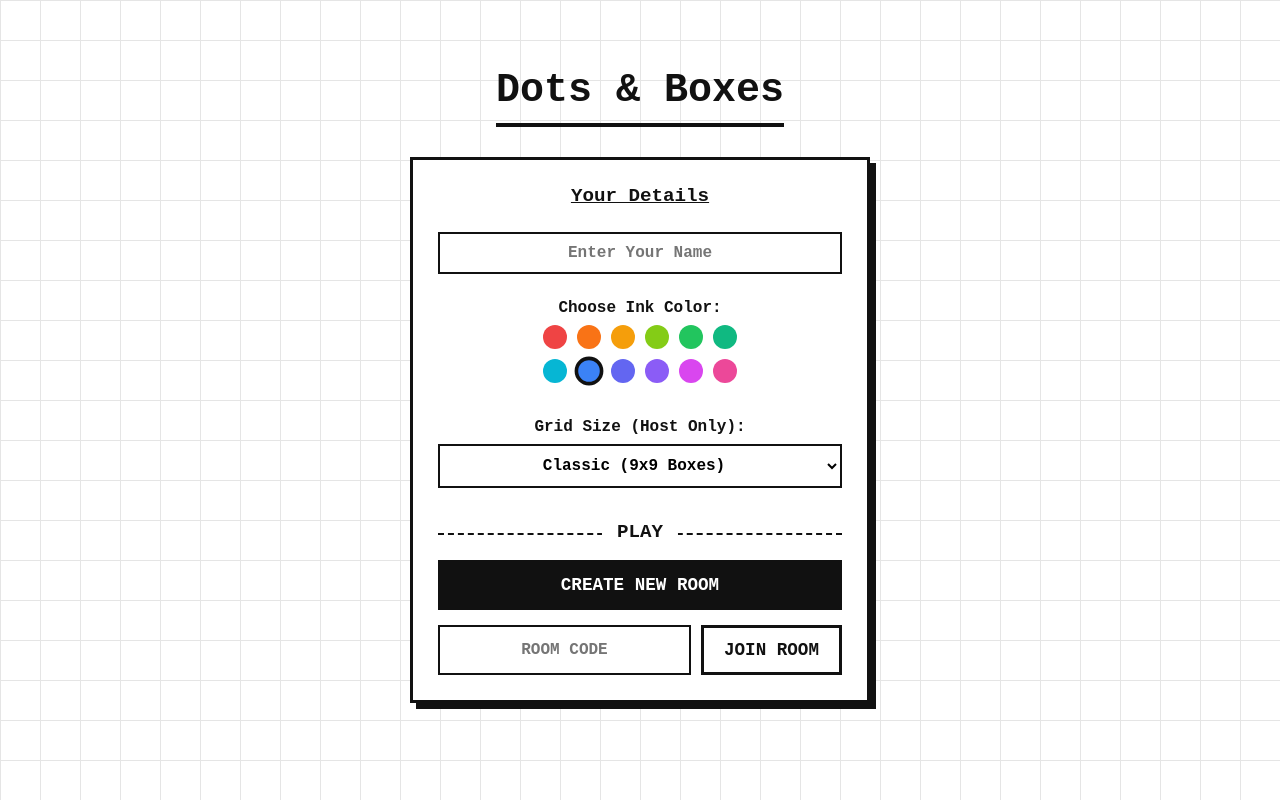
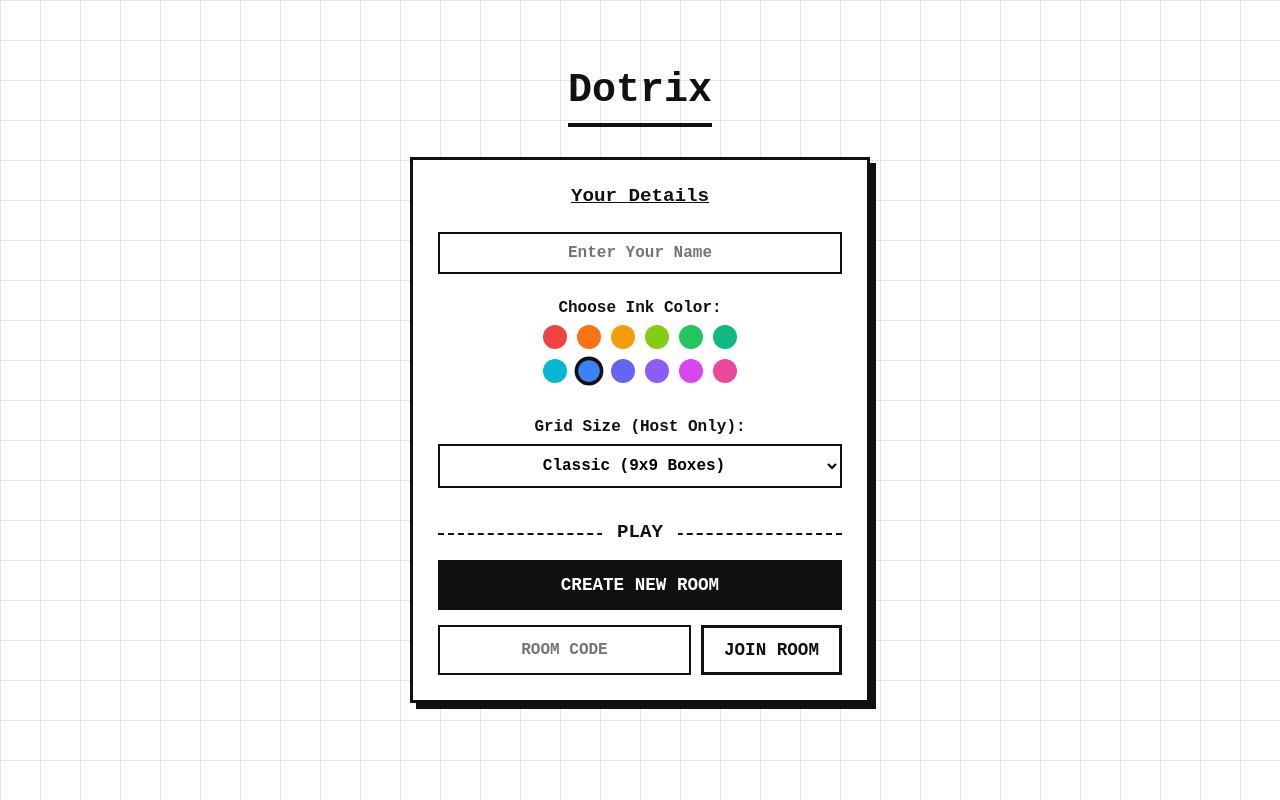
Before and after one commit to aman-nirmal/dots-and-boxes, a website: page public/index.html in a window 1280 px wide. Drawn offline with nearby package versions, Linux system fonts and the light colour scheme; no server answers.

Commit message:
dotrix is live

```diff
--- a/public/index.html
+++ b/public/index.html
@@ -3,14 +3,14 @@
 <head>
     <meta charset="UTF-8">
     <meta name="viewport" content="width=device-width, initial-scale=1.0, maximum-scale=1.0, user-scalable=no">
-    <title>Dots & Boxes</title>
+    <title>Dotrix</title>
     <link rel="stylesheet" href="style.css">
 </head>
 <body>
 
      <div class="container">
         <div id="landing-screen" class="panel active">
-            <h1>Dots & Boxes</h1>
+            <h1>Dotrix</h1>
             <div class="card">
                 <h3>Your Details</h3>
                 <input type="text" id="player-name" placeholder="Enter Your Name">
```
